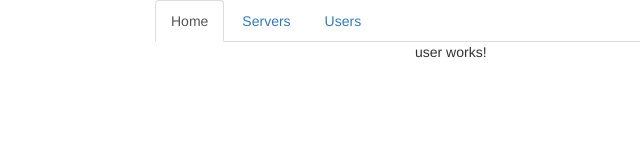
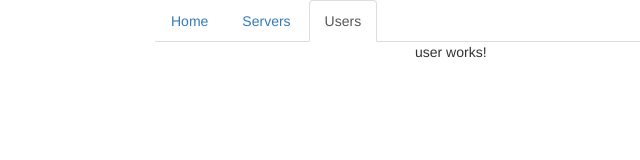
Before and after one commit to bartoszrachwalik/angular-routing, an Angular app: page /users in a window 1280 px wide. Shown: the top 160 px of the page, without its empty margins (110-750 px from the left). Built offline with nearby package versions, Linux system fonts and the light colour scheme.

Commit message:
marks active tab, adds navigating button

```diff
--- a/src/app/app.component.html
+++ b/src/app/app.component.html
@@ -2,9 +2,16 @@
   <div class="row">
     <div class="col-xs-12 col-sm-10 col-md-8 col-sm-offset-1 col-md-offset-2">
       <ul class="nav nav-tabs">
-        <li role="presentation" class="active"><a routerLink="/">Home</a></li>
-        <li role="presentation"><a routerLink="/servers">Servers</a></li>
-        <li role="presentation"><a routerLink="/users">Users</a></li>
+        <li
+          role="presentation"
+          routerLinkActive="active"
+          [routerLinkActiveOptions]="{exact: true}"><a routerLink="/">Home</a></li>
+        <li
+          role="presentation"
+          routerLinkActive="active"><a routerLink="/servers">Servers</a></li>
+        <li
+          role="presentation"
+          routerLinkActive="active"><a routerLink="/users">Users</a></li>
       </ul>
     </div>
   </div>
--- a/src/app/home/home.component.html
+++ b/src/app/home/home.component.html
@@ -1,3 +1,3 @@
-<p>
-  home works!
-</p>
+<h4>Welcome to Server Manager</h4>
+<p>Manage your Servers and Users.</p>
+<button class="btn btn-primary" (click)="onLoadServers()">Load Servers</button>
--- a/src/app/home/home.component.ts
+++ b/src/app/home/home.component.ts
@@ -1,4 +1,5 @@
-import { Component, OnInit } from '@angular/core';
+import {Component, OnInit} from '@angular/core';
+import {Router} from '@angular/router';
 
 @Component({
   selector: 'app-home',
@@ -7,9 +8,14 @@ import { Component, OnInit } from '@angular/core';
 })
 export class HomeComponent implements OnInit {
 
-  constructor() { }
+  constructor(private router: Router) {
+  }
 
   ngOnInit() {
   }
 
+  onLoadServers() {
+    // something
+    this.router.navigate(['/servers']);
+  }
 }
--- a/src/app/servers/servers.component.html
+++ b/src/app/servers/servers.component.html
@@ -4,7 +4,6 @@
       <a
         href="#"
         class="list-group-item"
-
         *ngFor="let server of servers">
         {{server.name}}
       </a>
```
